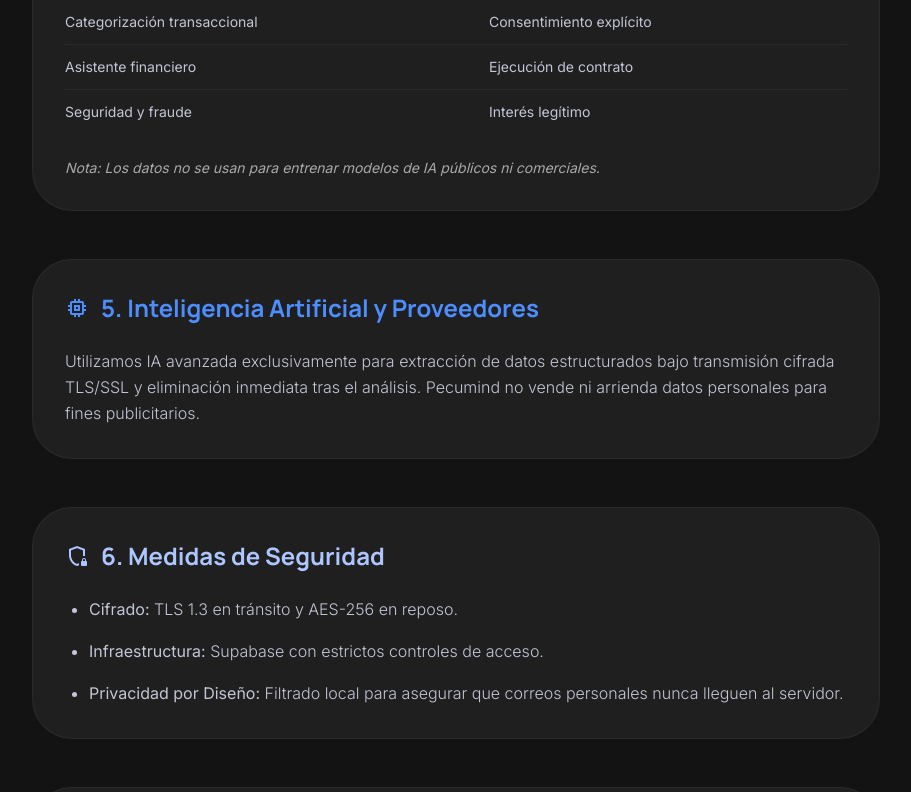
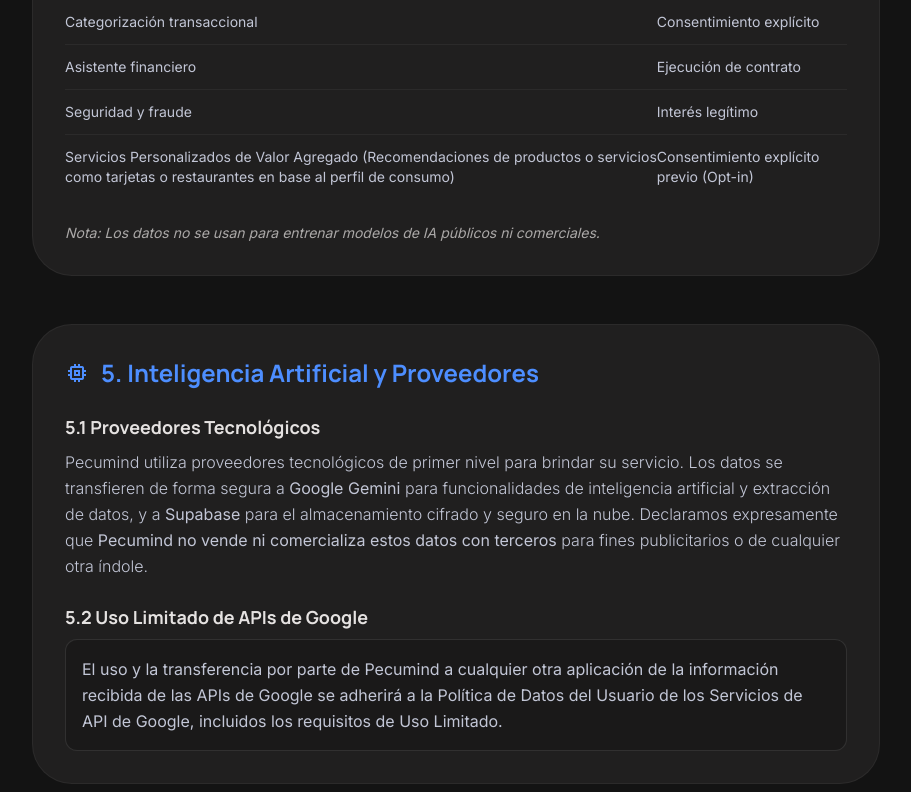
Before and after one commit to Davo-Exp4/pecumind-webpage, a React (Vite) app: page /privacidad in a window 1280 px wide. Shown: the part 1900-2692 px from the top of the page, without its empty margins (184-1095 px from the left). Built offline with nearby package versions, Linux system fonts and the light colour scheme.

Commit message:
docs: actualizar política de privacidad para cumplimiento con Google y servicios de valor agregado

```diff
--- a/src/pages/Privacy.jsx
+++ b/src/pages/Privacy.jsx
@@ -107,21 +107,33 @@ export default function Privacy() {
                   <tr><td className="py-3">Categorización transaccional</td><td className="py-3">Consentimiento explícito</td></tr>
                   <tr><td className="py-3">Asistente financiero</td><td className="py-3">Ejecución de contrato</td></tr>
                   <tr><td className="py-3">Seguridad y fraude</td><td className="py-3">Interés legítimo</td></tr>
+                  <tr><td className="py-3">Servicios Personalizados de Valor Agregado (Recomendaciones de productos o servicios como tarjetas o restaurantes en base al perfil de consumo)</td><td className="py-3">Consentimiento explícito previo (Opt-in)</td></tr>
                 </tbody>
               </table>
             </div>
             <p className="mt-6 text-sm italic opacity-70">Nota: Los datos no se usan para entrenar modelos de IA públicos ni comerciales.</p>
           </section>
 
-          {/* 5. IA y Proveedores */}
+          {/* 5. Inteligencia Artificial y Proveedores */}
           <section className="p-8 rounded-[2.5rem] bg-surface-container border border-white/5">
             <h2 className="text-2xl font-bold font-headline mb-6 text-primary-container flex items-center gap-3">
               <span className="material-symbols-outlined">memory</span>
               5. Inteligencia Artificial y Proveedores
             </h2>
-            <p className="text-on-surface-variant leading-relaxed font-light">
-              Utilizamos IA avanzada exclusivamente para extracción de datos estructurados bajo transmisión cifrada TLS/SSL y eliminación inmediata tras el análisis. Pecumind no vende ni arrienda datos personales para fines publicitarios.
-            </p>
+            <div className="space-y-6 text-on-surface-variant leading-relaxed font-light">
+              <div>
+                <h3 className="text-lg font-bold text-on-surface mb-2 font-headline">5.1 Proveedores Tecnológicos</h3>
+                <p>
+                  Pecumind utiliza proveedores tecnológicos de primer nivel para brindar su servicio. Los datos se transfieren de forma segura a <strong>Google Gemini</strong> para funcionalidades de inteligencia artificial y extracción de datos, y a <strong>Supabase</strong> para el almacenamiento cifrado y seguro en la nube. Declaramos expresamente que <strong>Pecumind no vende ni comercializa estos datos con terceros</strong> para fines publicitarios o de cualquier otra índole.
+                </p>
+              </div>
+              <div>
+                <h3 className="text-lg font-bold text-on-surface mb-2 font-headline">5.2 Uso Limitado de APIs de Google</h3>
+                <p className="p-4 bg-surface/40 rounded-xl border border-white/10 font-normal">
+                  El uso y la transferencia por parte de Pecumind a cualquier otra aplicación de la información recibida de las APIs de Google se adherirá a la Política de Datos del Usuario de los Servicios de API de Google, incluidos los requisitos de Uso Limitado.
+                </p>
+              </div>
+            </div>
           </section>
 
           {/* 6. Seguridad */}
```
